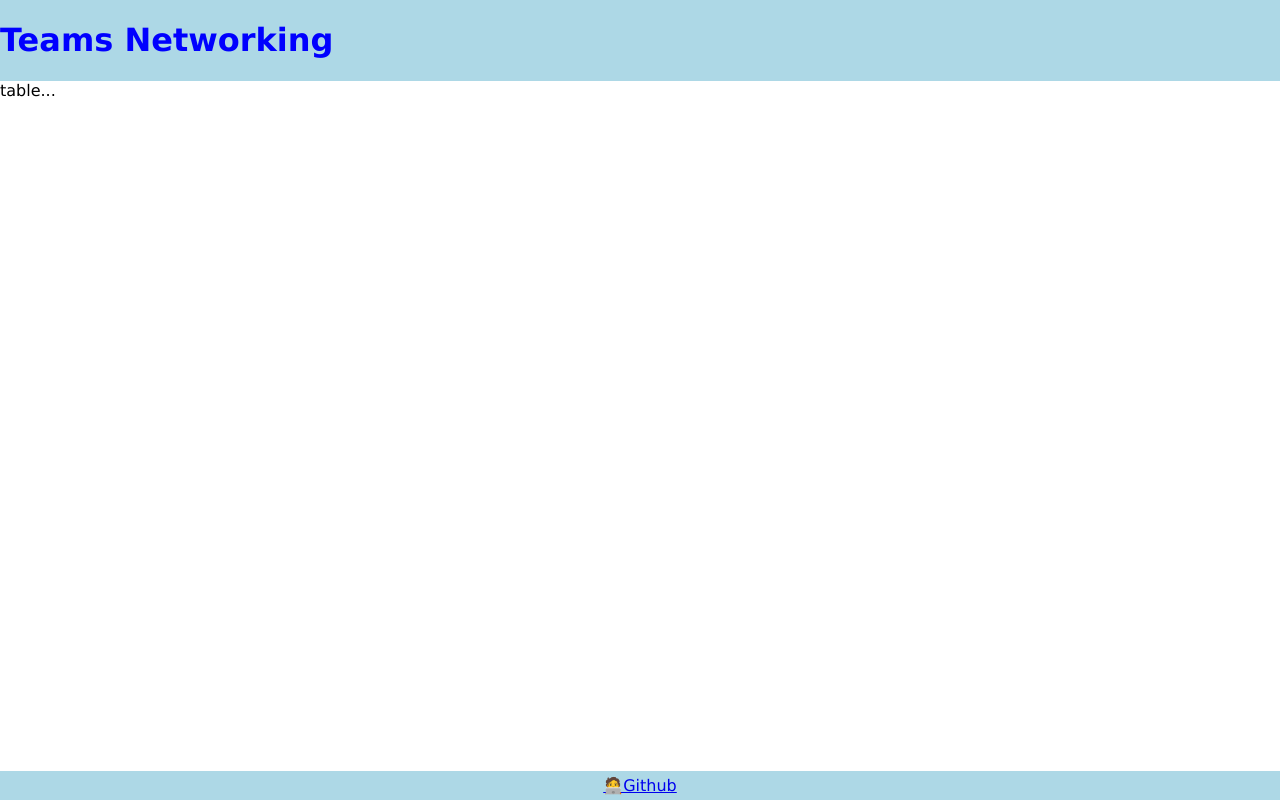
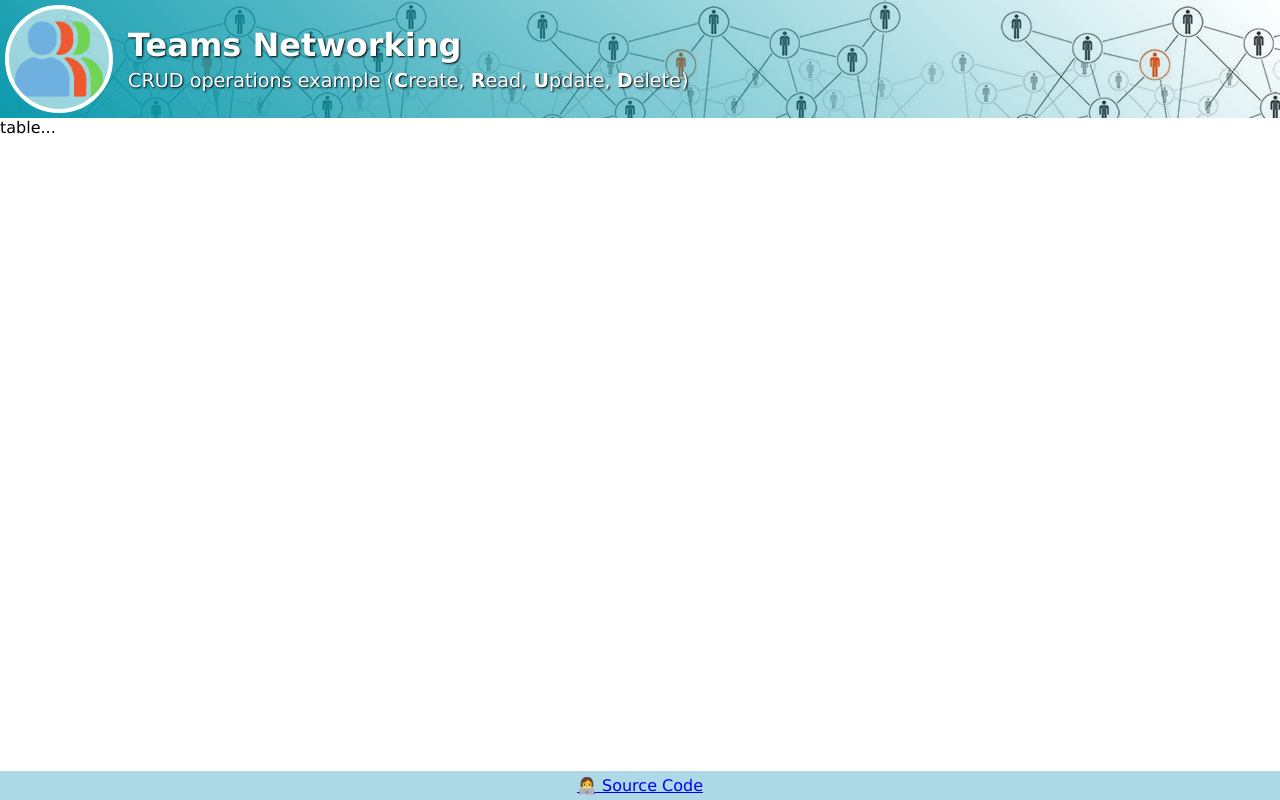
Before and after one commit to EchilibratuL-2/teams-networking, a website built with webpack: page src/index.html in a window 1280 px wide. Built offline with nearby package versions, Linux system fonts and the light colour scheme.

Commit message:
header layout

```diff
--- a/src/index.html
+++ b/src/index.html
@@ -7,11 +7,22 @@
   </head>
   <body>
     <header>
-      <h1>Teams Networking</h1>
+      <div id="header-wrapper">
+        <div id="my-pictures">
+          <img src="images/network-team-icon.png" width="100px" alt="" />
+        </div>
+        <div id="header-info">
+          <h1>Teams Networking</h1>
+          <h2>
+            CRUD operations example (<strong>C</strong>reate, <strong>R</strong>ead, <strong>U</strong>pdate,
+            <strong>D</strong>elete)
+          </h2>
+        </div>
+      </div>
     </header>
     <section>table...</section>
     <footer>
-      <a href="https://github.com/EchilibratuL-2">🧑‍💻Github</a>
+      <a href="https://github.com/echilibratul-2/teams-networking" target="_blank">👩‍💻 Source Code</a>
     </footer>
   </body>
 </html>
--- a/src/style.css
+++ b/src/style.css
@@ -1,8 +1,17 @@
 html {
   height: 100%;
 }
+
 h1 {
-  color: blue;
+  color: white;
+  margin: 5px 0;
+}
+
+h2{
+    color: white;
+    margin: 5px 0;
+    font-weight: 100;
+    font-size: 1.2em;
 }
 
 body {
@@ -14,7 +23,7 @@
 }
 
 header {
-  background-color: lightblue;
+    background-image: url(images/th.png);
 }
 
 section {
@@ -26,3 +35,28 @@
   text-align: center;
   padding: 5px;
 }
+
+#header-wrapper {
+  display: flex;
+  flex-direction: row;
+  align-items: center;
+  background: linear-gradient(45deg, #0798abfa, transparent);
+}
+
+#my-pictures {
+  padding: 5px;
+  width: 108px;
+  height: 108px;
+}
+
+#my-pictures img {
+  border-radius: 50%;
+  border: 4px solid white;
+  background-color: #ffffff90;
+}
+
+#header-info {
+  flex: 1;
+  padding: 10px;
+  text-shadow: 1px 1px 2px #000000;
+}
```
Also changed, not shown: src/images/network-team-icon.png (added), src/images/th.png (added).
